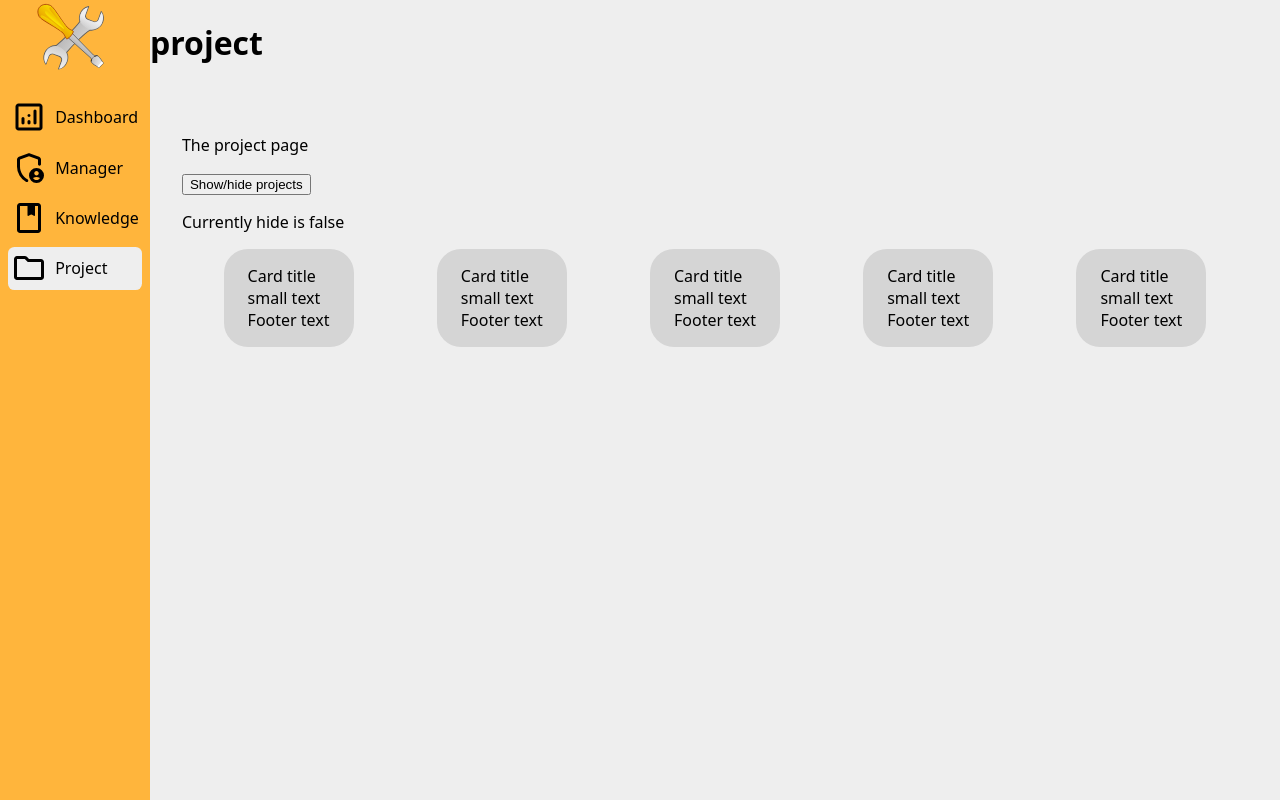
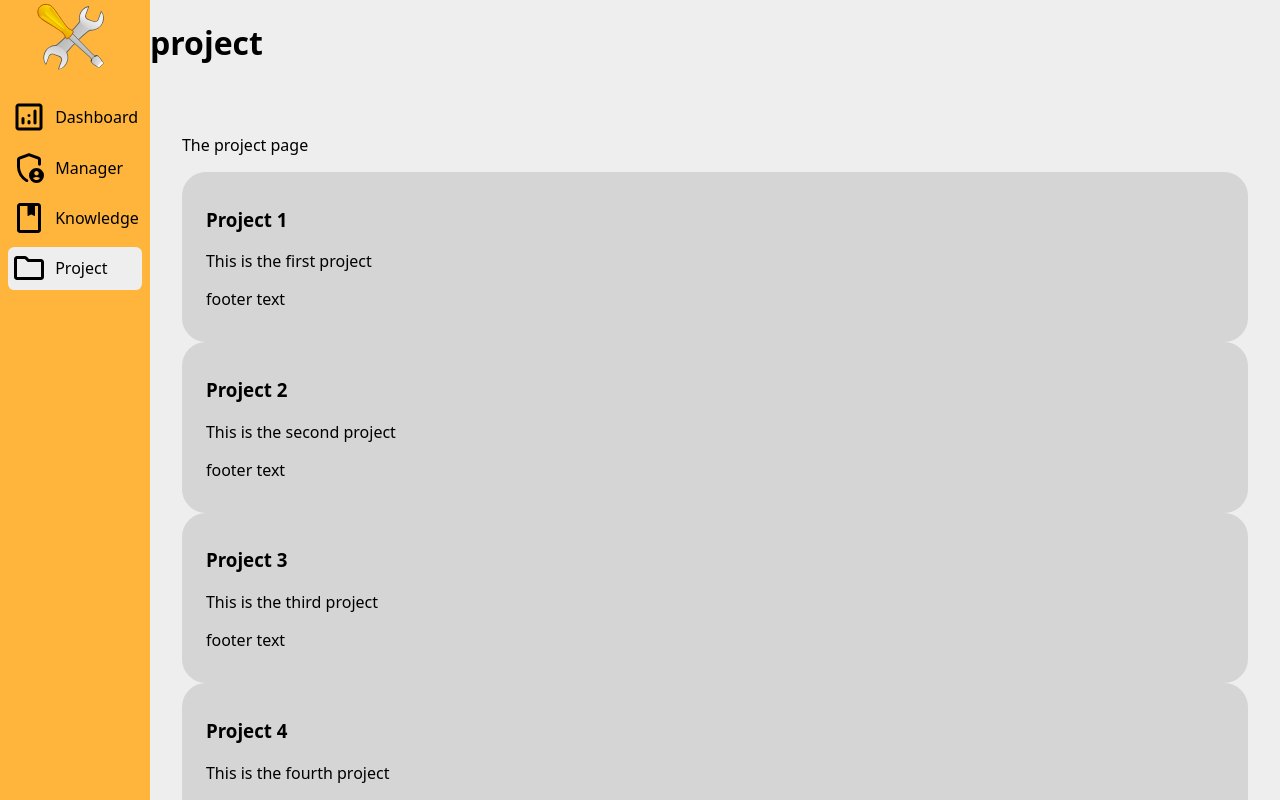
Before and after one commit to lborocs/22cob290-part2-team-07, a Nuxt app: page /project in a window 1280 px wide. Shown: the top 800 px of the page. Built offline with nearby package versions, Linux system fonts and the light colour scheme; no server answers.

Commit message:
initial project page cards

```diff
--- a/pages/project.vue
+++ b/pages/project.vue
@@ -2,8 +2,6 @@
 definePageMeta({
 	name: "Project",
 })
-
-const projectToggle = ref(false)
 
 const projects = [
 	{
@@ -32,29 +30,21 @@ const projects = [
 <template>
 	<p>The project page</p>
 
-	<button @click="projectToggle = !projectToggle">Show/hide projects</button>
-
-	<p>Currently hide is {{ projectToggle }}</p>
-
-	<div class="project-container">
-		<ProjectCard
-			v-for="project in projects"
-			:title="project.title"
-			:content="project.content"
-			:class="{ hide: projectToggle }"
-		/>
+	<div class="flex-row flex-centre">
+		<ProjectCard v-for="project in projects">
+			<template #title>
+				<h3>{{ project.title }}</h3>
+			</template>
+			<template #smallText>
+				<p>{{ project.content }}</p>
+			</template>
+			<template #footerText>
+				<p>footer text</p>
+			</template>
+		</ProjectCard>
 	</div>
 </template>
 
 <style scoped lang="scss">
-.project-container {
-	display: flex;
-	flex-direction: row;
-	flex-wrap: wrap;
-	justify-content: center;
-}
-
-.hide {
-	display: none;
-}
+@use "~/assets/core";
 </style>
```
